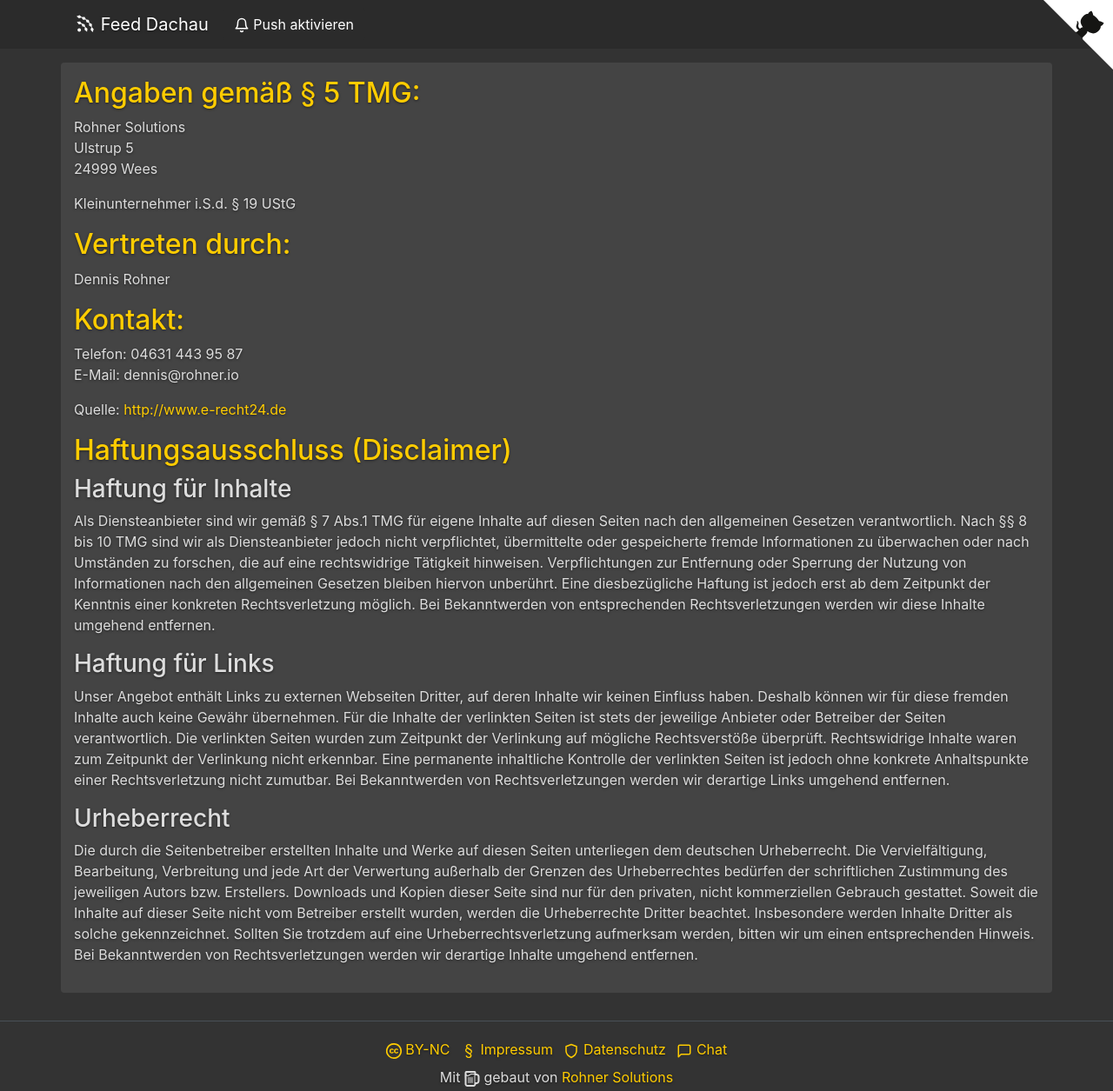
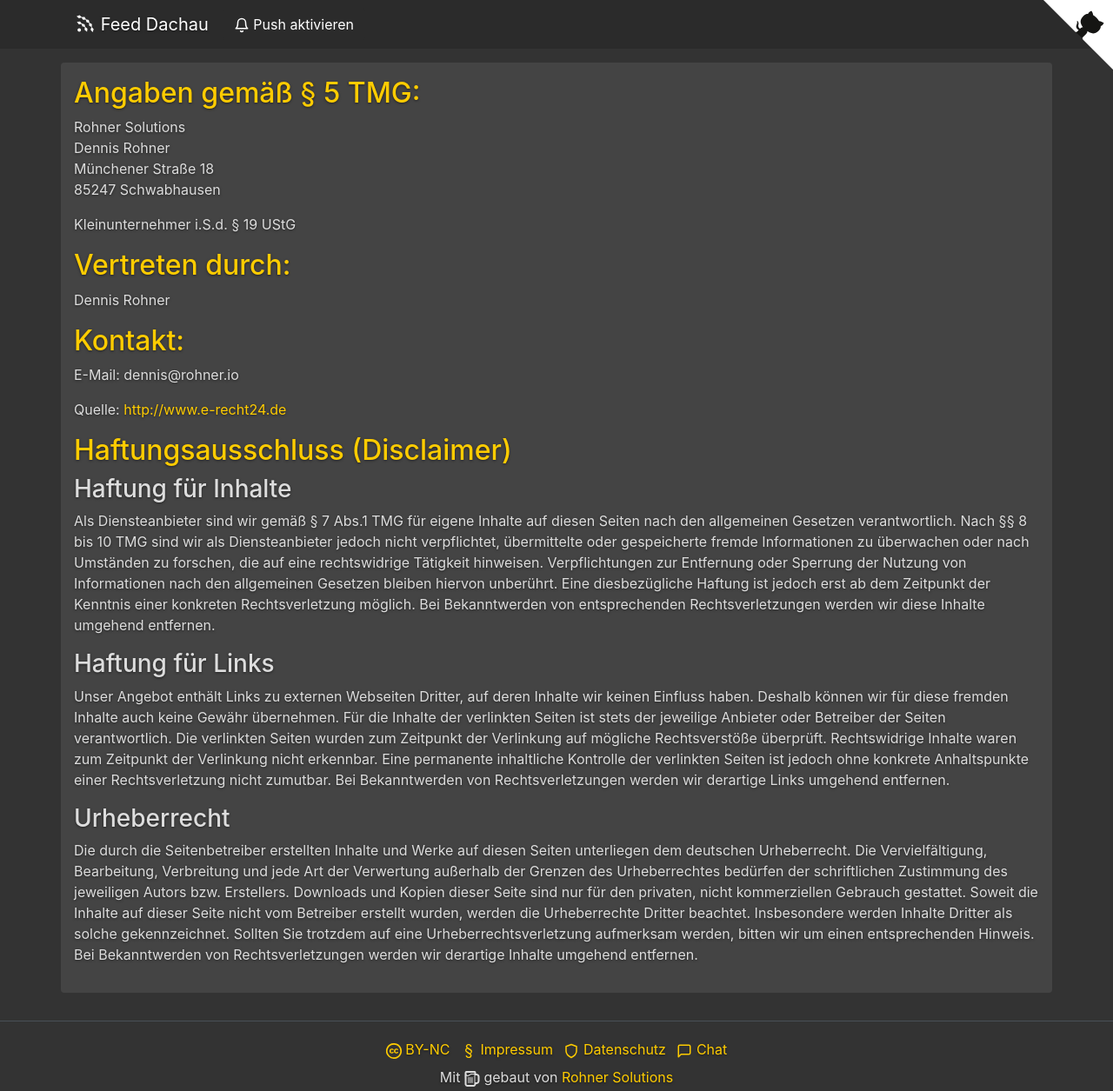
Before and after one commit to midzer/feed-dachau, a Jekyll site: the page built from impressum.md, in a window 1280 px wide. Shown: the whole page at 87% size. Built offline with Jekyll 4.4.1, drawn with Linux system fonts in a browser that asks for light colours.

Commit message:
update legal

```diff
--- a/impressum.md
+++ b/impressum.md
@@ -7,8 +7,9 @@ permalink: /impressum/
 ## Angaben gemäß § 5 TMG:
 
 Rohner Solutions\\
-Ulstrup 5\\
-24999 Wees
+Dennis Rohner\\
+Münchener Straße 18\\
+85247 Schwabhausen
 
 Kleinunternehmer i.S.d. § 19 UStG
 
@@ -18,7 +19,6 @@ Dennis Rohner
 
 ## Kontakt:
 
-Telefon: 04631 443 95 87\\
 E-Mail: dennis<span hidden>.nospam</span>@rohner.io
 
 Quelle: [http://www.e-recht24.de](http://www.e-recht24.de)
```
Also changed, not shown: datenschutz.md (+3 -2 lines).
